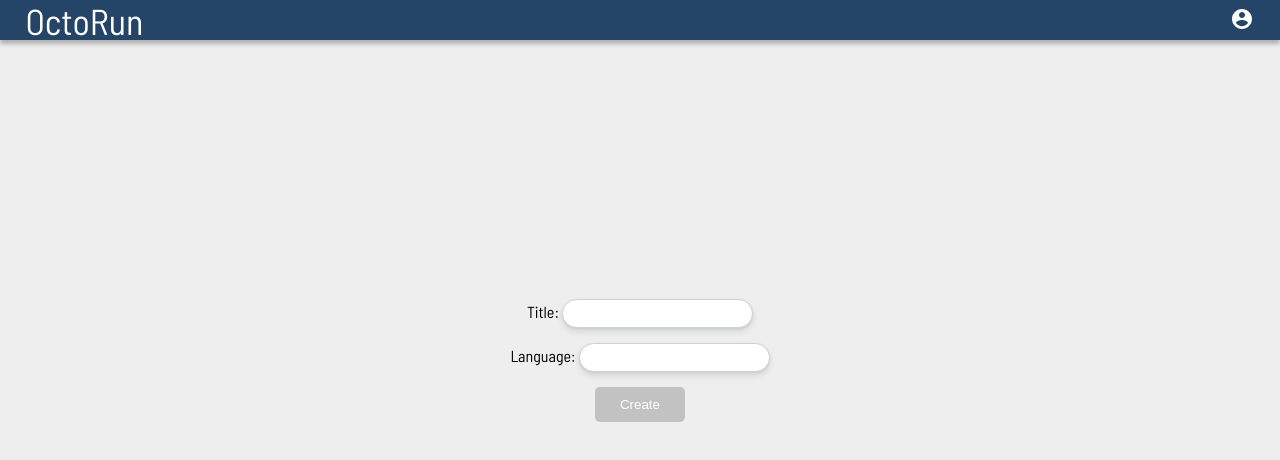
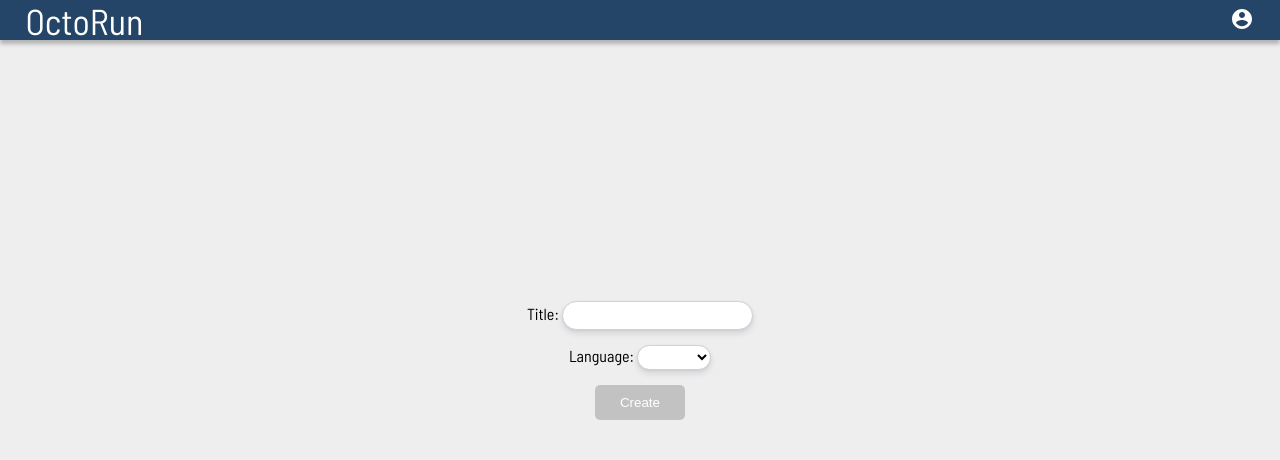
Before and after one commit to tylercchase/docker-code-service, an Angular app in the folder coderun-web/: page /new in a window 1280 px wide. Shown: the top 460 px of the page. Built offline with nearby package versions, Linux system fonts and the light colour scheme.

Commit message:
Dropdown select

```diff
--- a/coderun-web/src/app/new-code/new-code.component.html
+++ b/coderun-web/src/app/new-code/new-code.component.html
@@ -5,7 +5,9 @@
     </label>
     <label>
         Language:
-        <input type="text" formControlName="language">
+        <select formControlName="language" >
+            <option value="python">Python</option>
+          </select>
     </label>
     <button type="submit" [disabled]="!codeForm.valid">Create</button>
 </form>
--- a/coderun-web/src/app/new-code/new-code.component.scss
+++ b/coderun-web/src/app/new-code/new-code.component.scss
@@ -8,7 +8,7 @@ form {
     justify-content: center;
     font-family: 'Barlow Semi Condensed';
 }
-input {
+input, select {
     margin-bottom: 15px;
     height: 25px;
     color: black;
```
